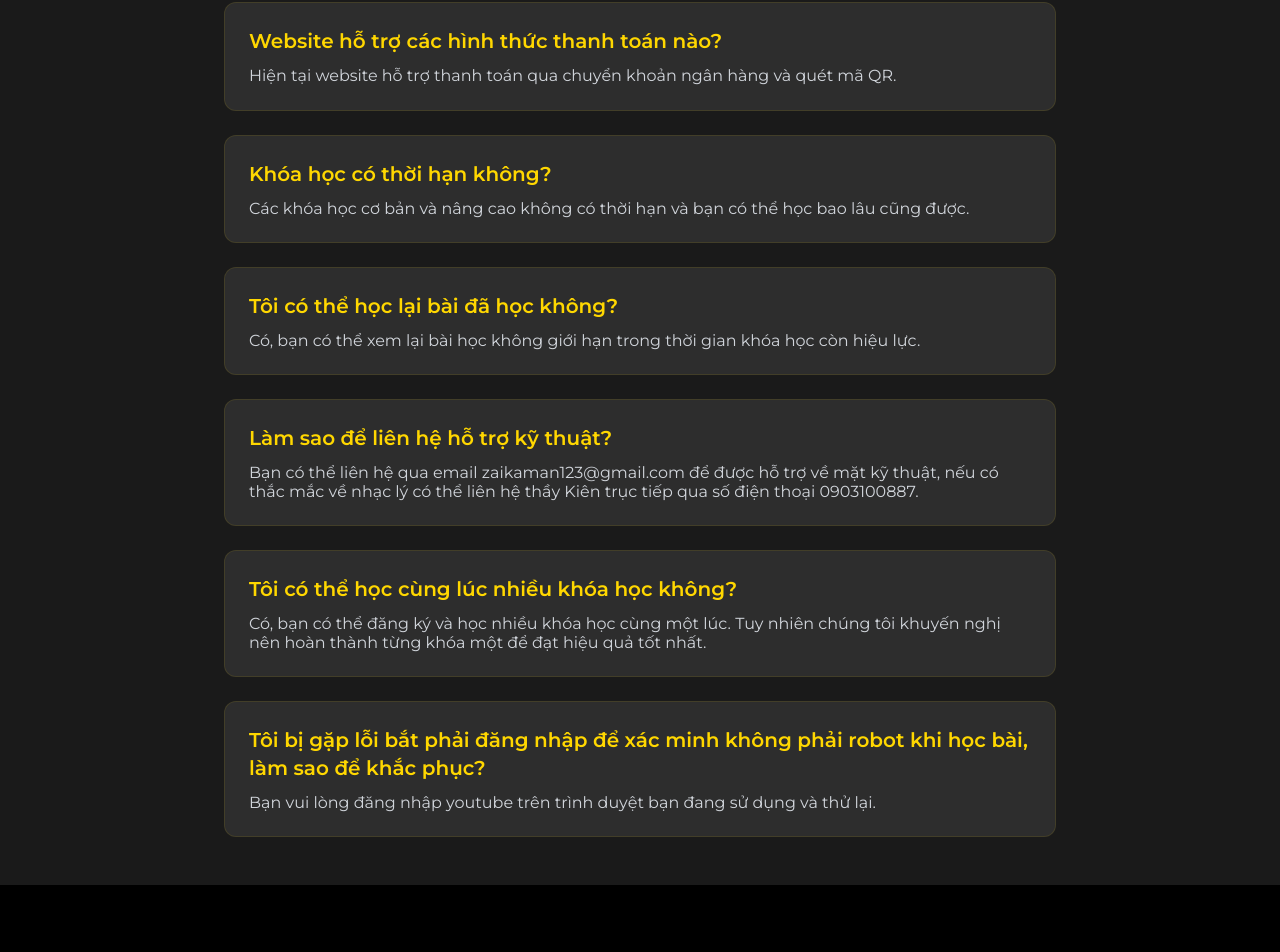
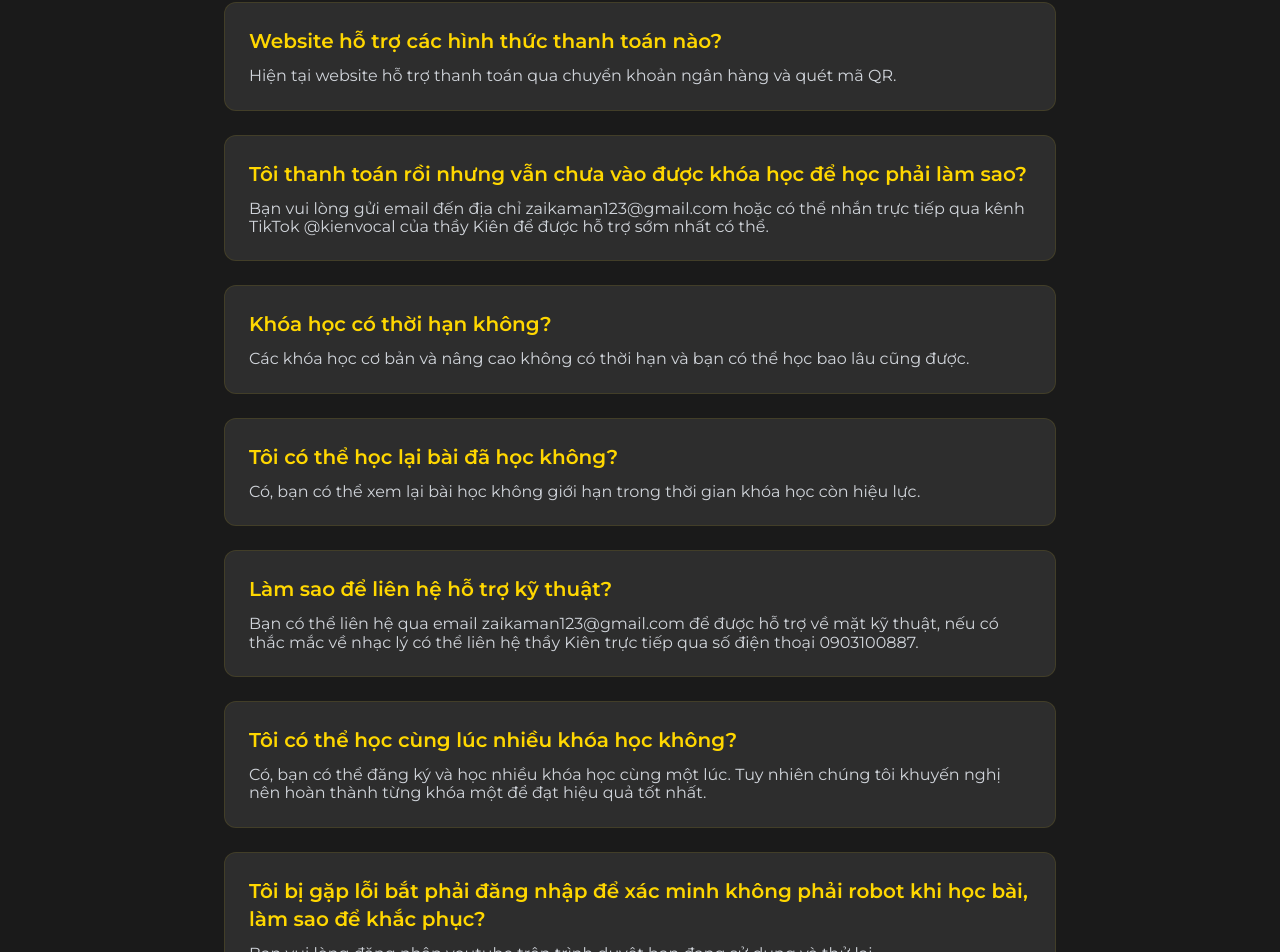
Before and after one commit to zaikaman2/WebThanhNhac, a Next.js app: page /faq in a window 1280 px wide. Shown: the part 999-1951 px from the top of the page. Built offline with nearby package versions, Linux system fonts and the light colour scheme.

Commit message:
Thêm faq cho trường hợp thanh toán mà chưa thêm vào table purchases

```diff
--- a/src/app/faq/page.tsx
+++ b/src/app/faq/page.tsx
@@ -9,6 +9,10 @@ export default function FAQPage() {
         answer: 'Hiện tại website hỗ trợ thanh toán qua chuyển khoản ngân hàng và quét mã QR.'
       },
       {
+        question: 'Tôi thanh toán rồi nhưng vẫn chưa vào được khóa học để học phải làm sao?',
+        answer: 'Bạn vui lòng gửi email đến địa chỉ zaikaman123@gmail.com hoặc có thể nhắn trực tiếp qua kênh TikTok @kienvocal của thầy Kiên để được hỗ trợ sớm nhất có thể.'
+      },
+      {
         question: 'Khóa học có thời hạn không?',
         answer: 'Các khóa học cơ bản và nâng cao không có thời hạn và bạn có thể học bao lâu cũng được.'
       },
@@ -18,7 +22,7 @@ export default function FAQPage() {
       },
       {
         question: 'Làm sao để liên hệ hỗ trợ kỹ thuật?',
-        answer: 'Bạn có thể liên hệ qua email zaikaman123@gmail.com để được hỗ trợ về mặt kỹ thuật, nếu có thắc mắc về nhạc lý có thể liên hệ thầy Kiên trục tiếp qua số điện thoại 0903100887.'
+        answer: 'Bạn có thể liên hệ qua email zaikaman123@gmail.com để được hỗ trợ về mặt kỹ thuật, nếu có thắc mắc về nhạc lý có thể liên hệ thầy Kiên trực tiếp qua số điện thoại 0903100887.'
       },
       {
         question: 'Tôi có thể học cùng lúc nhiều khóa học không?',
```
